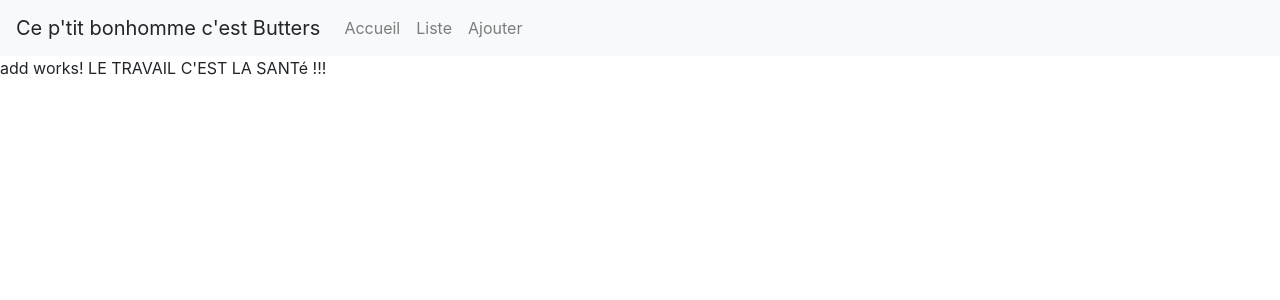
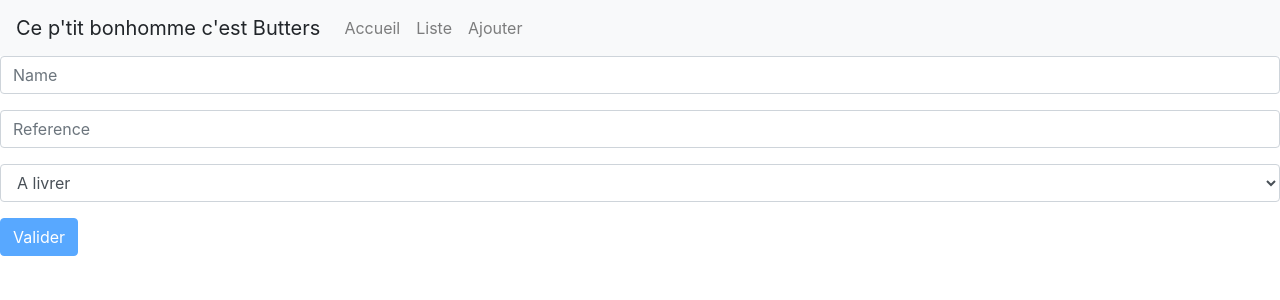
Before and after one commit to Flor3ntEag1e/myApp-Forma, an Angular app: page /items/add in a window 1280 px wide. Shown: the top 300 px of the page. Built offline with nearby package versions, Linux system fonts and the light colour scheme.

Commit message:
Création formulaire d'ajout

```diff
--- a/src/app/items/components/item/item.component.html
+++ b/src/app/items/components/item/item.component.html
@@ -1,6 +1,6 @@
 <div class="card">
   <div class="card-header">
-     <span>{{value.state}}</span>
+     <span [appState]='value.state'>{{value.state}}</span>
   </div>
   <div class="card-body">
     <h5 class="card-title">{{value.name}}</h5>
--- a/src/app/items/containers/add/add.component.html
+++ b/src/app/items/containers/add/add.component.html
@@ -1,4 +1,29 @@
-<p>
-  add works!
-  LE TRAVAIL C'EST LA SANTé !!!
-</p>
+<form class="form" (ngSubmit)="process(form)" #form='ngForm'>
+
+  <div class="form-group">
+    <input type="text" class="form-control" name="name" [(ngModel)]="nom" #nomRef='ngModel' placeholder="Name">
+    <div class="alert alert-danger" role="alert" *ngIf='nomRef.invalid && nomRef.touched'>
+      Champs invalid
+    </div>
+  </div>
+
+  <div class="form-group">
+    <input type="text" class="form-control" name="reference" [(ngModel)]="ref" #refRef='ngModel' placeholder="Reference" required>
+    <div class="alert alert-danger" role="alert" *ngIf='refRef.invalid && refRef.touched'>
+      Champs invalid
+    </div>
+  </div>
+
+  <div class="form-group">
+    <select name="state" id="mySelect" class="form-control" [(ngModel)]="etat" #etatref='ngModel'>
+      <option [ngValue]='state.ALIVRER'>{{state.ALIVRER}}</option>
+      <option [ngValue]='state.ENCOURS'>{{state.ENCOURS}}</option>
+      <option [ngValue]='state.LIVREE'>{{state.LIVREE}}</option>
+    </select>
+  </div>
+
+  <div class="form-group">
+    <button [disabled]="form.invalid" type="submit" class="btn btn-primary">Valider</button>
+  </div>
+
+</form>
--- a/src/app/items/containers/add/add.component.ts
+++ b/src/app/items/containers/add/add.component.ts
@@ -1,4 +1,5 @@
 import { Component, OnInit } from '@angular/core';
+import { State } from '../../components/item/state.enum';
 
 @Component({
   selector: 'app-add',
@@ -7,9 +8,19 @@ import { Component, OnInit } from '@angular/core';
 })
 export class AddComponent implements OnInit {
 
+  state = State;
+  nom: string;
+  reference: string;
+  etat: string;
+
   constructor() { }
 
   ngOnInit() {
+    this.etat = State.ALIVRER;
+  }
+
+  process(form) {
+    console.log(form.value);
   }
 
 }
--- a/src/app/items/items.module.ts
+++ b/src/app/items/items.module.ts
@@ -4,10 +4,14 @@ import { ListItemsComponent } from './containers/list-items/list-items.component
 import { ItemsRoutingModule } from './items-routing.module';
 import { AddComponent } from './containers/add/add.component';
 import { ItemComponent } from './components/item/item.component';
+import { SharedModule } from '../shared/shared.module';
+import { FormsModule } from '@angular/forms';
 
 @NgModule({
   imports: [
     CommonModule,
+    SharedModule,
+    FormsModule,
     ItemsRoutingModule
   ],
   declarations: [ListItemsComponent, AddComponent, ItemComponent],
--- a/src/app/shared/shared.module.ts
+++ b/src/app/shared/shared.module.ts
@@ -4,6 +4,7 @@ import { CommonModule } from '@angular/common';
 import { MenuComponent } from './menu/menu.component';
 import {NgbModule} from '@ng-bootstrap/ng-bootstrap';
 import { RouterModule } from '@angular/router';
+import { StateDirective } from './state.directive';
 
 @NgModule({
   imports: [
@@ -12,11 +13,12 @@ import { RouterModule } from '@angular/router';
     RouterModule
   ],
   declarations: [
-    MenuComponent
+    MenuComponent,
+    StateDirective
   ],
 
   exports: [
-    MenuComponent
+    MenuComponent, StateDirective
   ]
 })
 export class SharedModule { }
--- /dev/null
+++ b/src/app/shared/state.directive.ts
@@ -0,0 +1,27 @@
+import { Directive, Input, HostBinding, OnChanges } from '@angular/core';
+import { SimpleChanges } from '@angular/core';
+
+@Directive({
+  selector: '[appState]'
+})
+export class StateDirective implements OnChanges {
+
+  @Input() appState: string;
+  @HostBinding('class') nomClass: string;
+
+  constructor() { }
+
+
+  ngOnChanges(changes: SimpleChanges): void {
+    this.nomClass = this.formatCssClass(this.appState);
+  }
+
+  private removeAccents(state: string): string {
+    return state.normalize('NFD').replace(/[\u0300-\u036f]/g, '');
+  }
+
+  private formatCssClass(state: string) {
+    return `state-${this.removeAccents(state)}`.toLowerCase().replace(' ', '');
+  }
+
+}
--- a/src/styles.css
+++ b/src/styles.css
@@ -1 +1,11 @@
-/* You can add global styles to this file, and also import other style files */
+.state-alivrer {
+    color:red;
+}
+
+.state-encours {
+    color: blue;
+}
+
+.state-livree {
+    color: green;
+}
```
Also changed, not shown: 1 other file (tests, documents, lock files or other folders).
